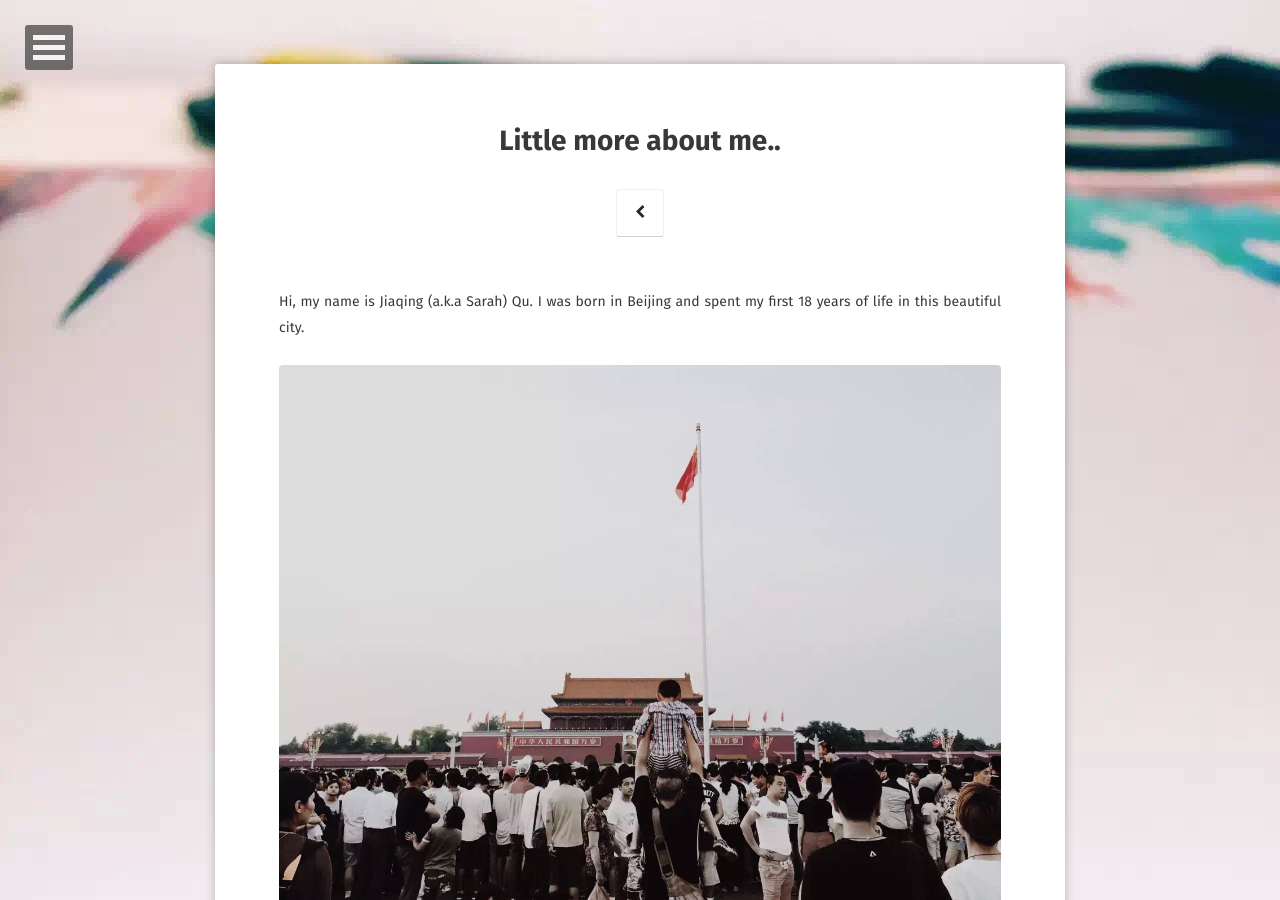
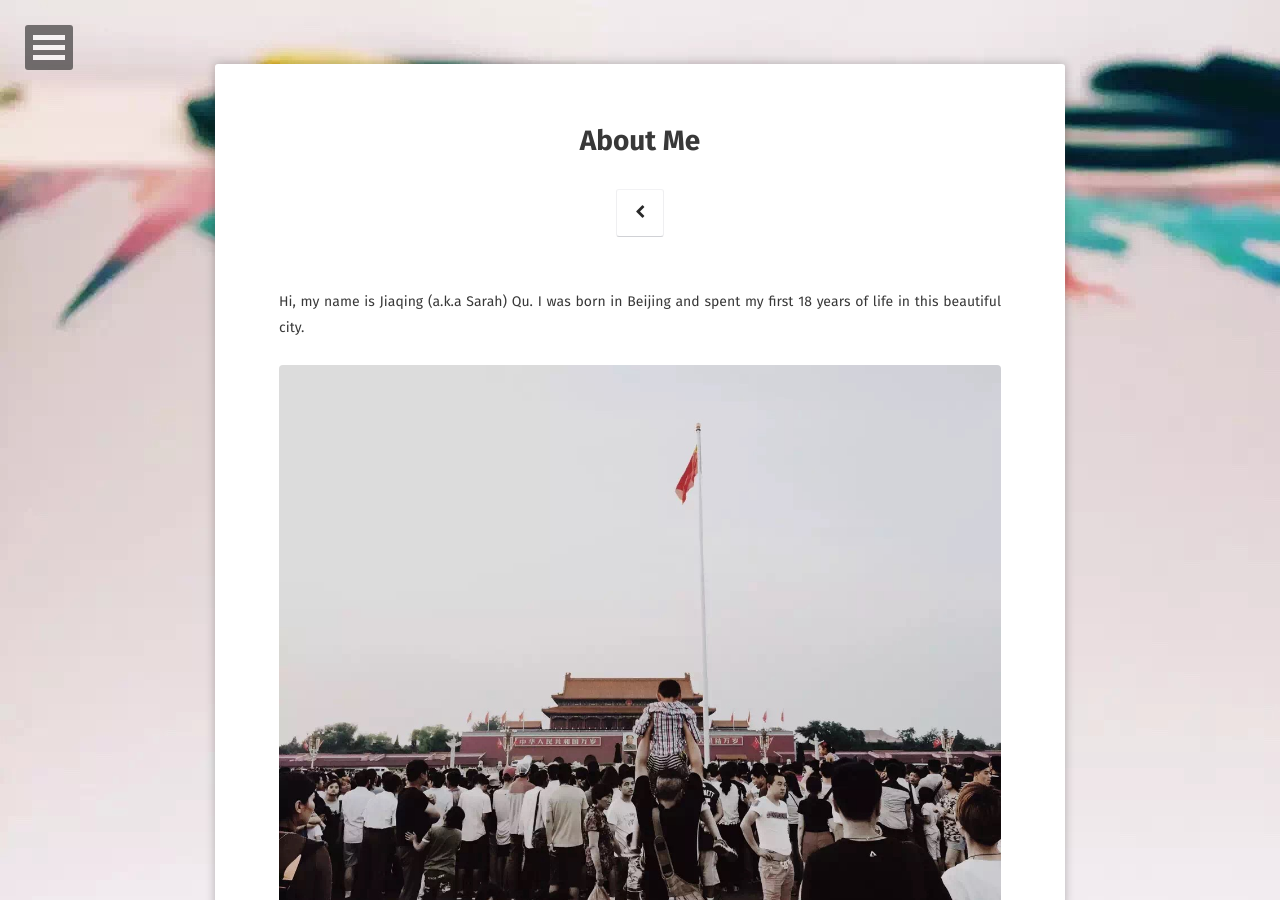
Before and after one commit to SarahQu/sarahqu.github.io, a Jekyll site: the page built from about/index.md, in a window 1280 px wide and 900 px high. Built offline with Jekyll 4.4.1, drawn with Linux system fonts in a browser that asks for light colours; some web fonts are replaced.

Commit message:
try this try that

```diff
--- a/_config.yml
+++ b/_config.yml
@@ -42,7 +42,7 @@ disqus_shortname:   taylantatli
 # facebook:           username
 github-url:         sarahqu
 #stackoverflow:     123456/username   from a "http://stackoverflow.com/users/123456/username" link
-#linkedin:          username
+linkedin:          sarah-jiaqing-qu-bab5305b
 #xing:              username
 instagram:          sasasasaraah
 #lastfm:            username
@@ -55,7 +55,7 @@ instagram:          sasasasaraah
 #youtube:           username
 #youtube-channel:   channel
 #soundcloud:        username
-#weibo:             username
+weibo:             it_is_Fish
 #flickr:            username
 #codepen:           username
 #keybase:           username
--- a/about/index.md
+++ b/about/index.md
@@ -1,6 +1,6 @@
 ---
 layout: page
-title: Little more about me..
+title: About Me
 tags: [about]
 date: 2017-05-17
 comments: false
```
